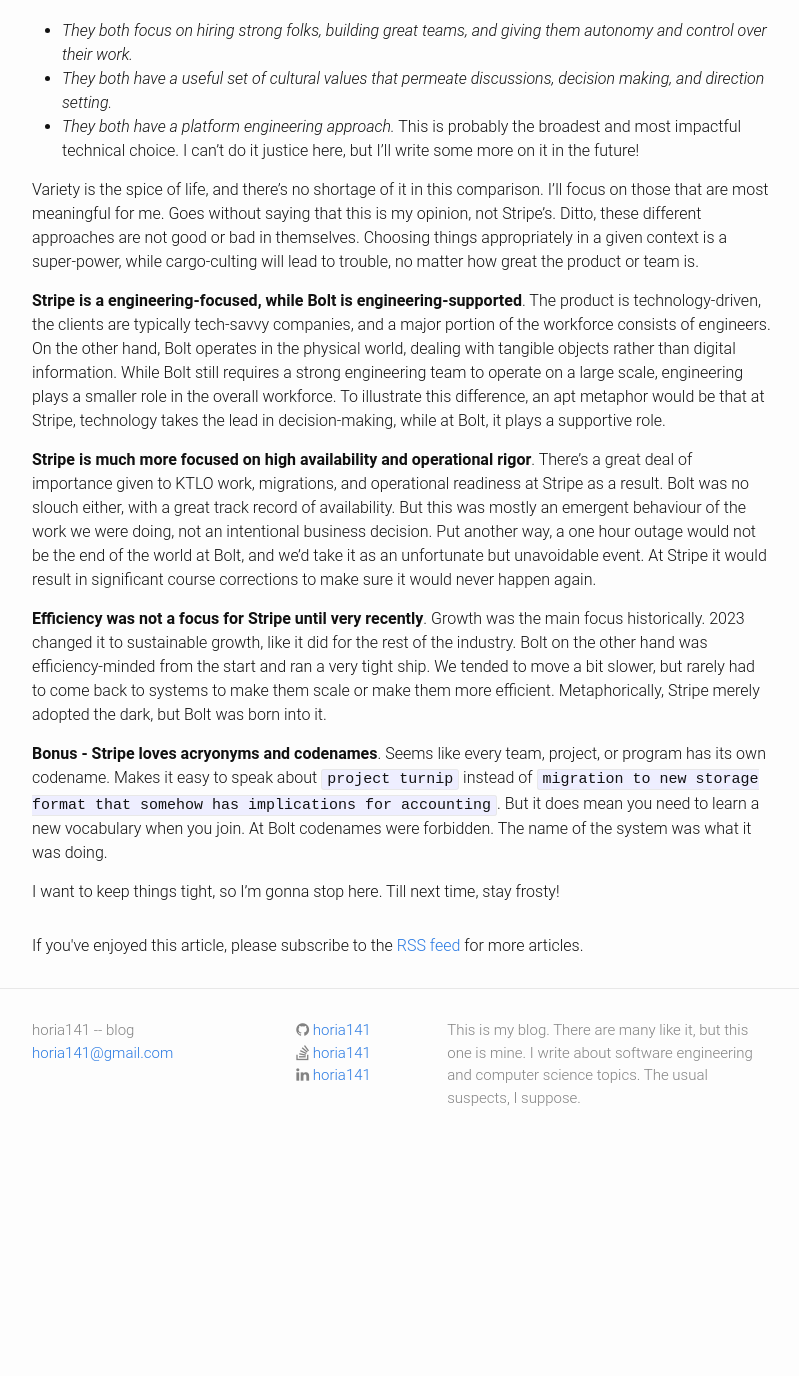
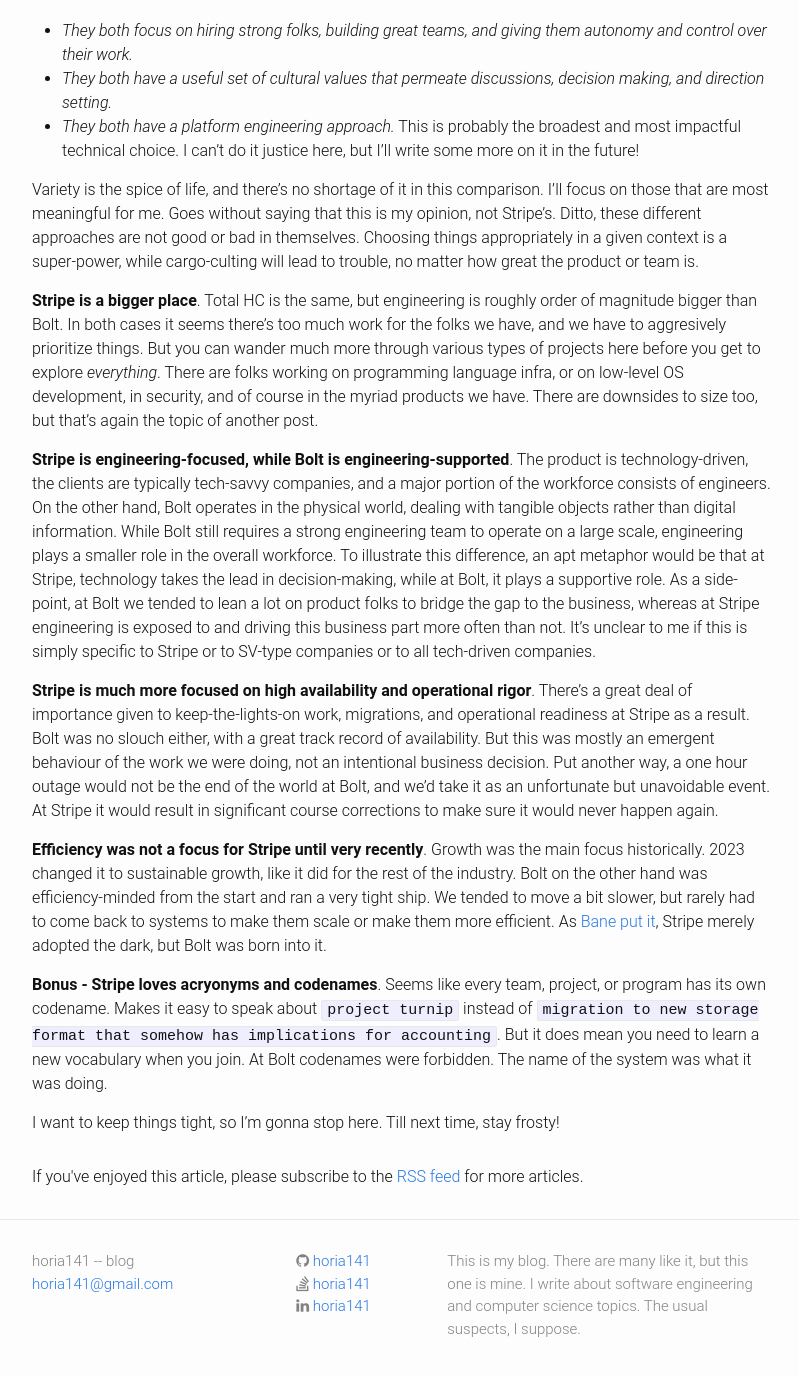
Before and after one commit to horia141/horia141.github.io, a Jekyll site: the page built from _posts/2024-01-17-stripe-vs-bolt.md, in a window 1280 px wide and 1400 px high, scrolled down 523 px. Shown: the top 1376 px of the window, without its empty margins (238-1037 px from the left). Built offline with Jekyll 4.4.1, drawn with Linux system fonts in a browser that asks for light colours; comment, search, counter and statistics services are not loaded; before the commit the page ends 1692 px from its top, so only the background shows below that.

Commit message:
Update 2024-01-17-stripe-vs-bolt.md

```diff
--- a/_posts/2024-01-17-stripe-vs-bolt.md
+++ b/_posts/2024-01-17-stripe-vs-bolt.md
@@ -29,9 +29,14 @@ Goes without saying that this is my opinion, not Stripe’s.
 Ditto, these different approaches are not good or bad in themselves. Choosing things appropriately in a given context is a super-power, while
 cargo-culting will lead to trouble, no matter how great the product or team is.
 
-**Stripe is a engineering-focused, while Bolt is engineering-supported**. The product is technology-driven, the clients are typically tech-savvy companies, and a major portion of the workforce consists of engineers. On the other hand, Bolt operates in the physical world, dealing with tangible objects rather than digital information. While Bolt still requires a strong engineering team to operate on a large scale, engineering plays a smaller role in the overall workforce. To illustrate this difference, an apt metaphor would be that at Stripe, technology takes the lead in decision-making, while at Bolt, it plays a supportive role.
+**Stripe is a bigger place**. Total HC is the same, but engineering is roughly order of magnitude bigger than Bolt. In both cases it seems there's too much work
+for the folks we have, and we have to aggresively prioritize things. But you can wander much more through various types of projects here before you
+get to explore _everything_. There are folks working on programming language infra, or on low-level OS development, in security, and of course
+in the myriad products we have. There are downsides to size too, but that's again the topic of another post.
 
-**Stripe is much more focused on high availability and operational rigor**. There’s a great deal of importance given to KTLO work,
+**Stripe is engineering-focused, while Bolt is engineering-supported**. The product is technology-driven, the clients are typically tech-savvy companies, and a major portion of the workforce consists of engineers. On the other hand, Bolt operates in the physical world, dealing with tangible objects rather than digital information. While Bolt still requires a strong engineering team to operate on a large scale, engineering plays a smaller role in the overall workforce. To illustrate this difference, an apt metaphor would be that at Stripe, technology takes the lead in decision-making, while at Bolt, it plays a supportive role. As a side-point, at Bolt we tended to lean a lot on product folks to bridge the gap to the business, whereas at Stripe engineering is exposed to and driving this business part more often than not. It's unclear to me if this is simply specific to Stripe or to SV-type companies or to all tech-driven companies.
+
+**Stripe is much more focused on high availability and operational rigor**. There’s a great deal of importance given to keep-the-lights-on work,
 migrations, and operational readiness at Stripe as a result.
 Bolt was no slouch either, with a great track record of availability.
 But this was mostly an emergent behaviour of the work we were doing, not an intentional business decision.
@@ -41,7 +46,7 @@ At Stripe it would result in significant course corrections to make sure it woul
 **Efficiency was not a focus for Stripe until very recently**. Growth was the main focus historically. 2023 changed it to sustainable growth,
 like it did for the rest of the industry. Bolt on the other hand was efficiency-minded from the start and ran a very tight ship.
 We tended to move a bit slower, but rarely had to come back to systems to make them scale or make them more efficient.
-Metaphorically, Stripe merely adopted the dark, but Bolt was born into it.
+As [Bane put it](https://www.youtube.com/watch?v=F157geaXp_w), Stripe merely adopted the dark, but Bolt was born into it.
 
 **Bonus - Stripe loves acryonyms and codenames**. Seems like every team, project, or program has its own codename. Makes it easy to
 speak about `project turnip` instead of `migration to new storage format that somehow has implications for accounting`. But it
```
